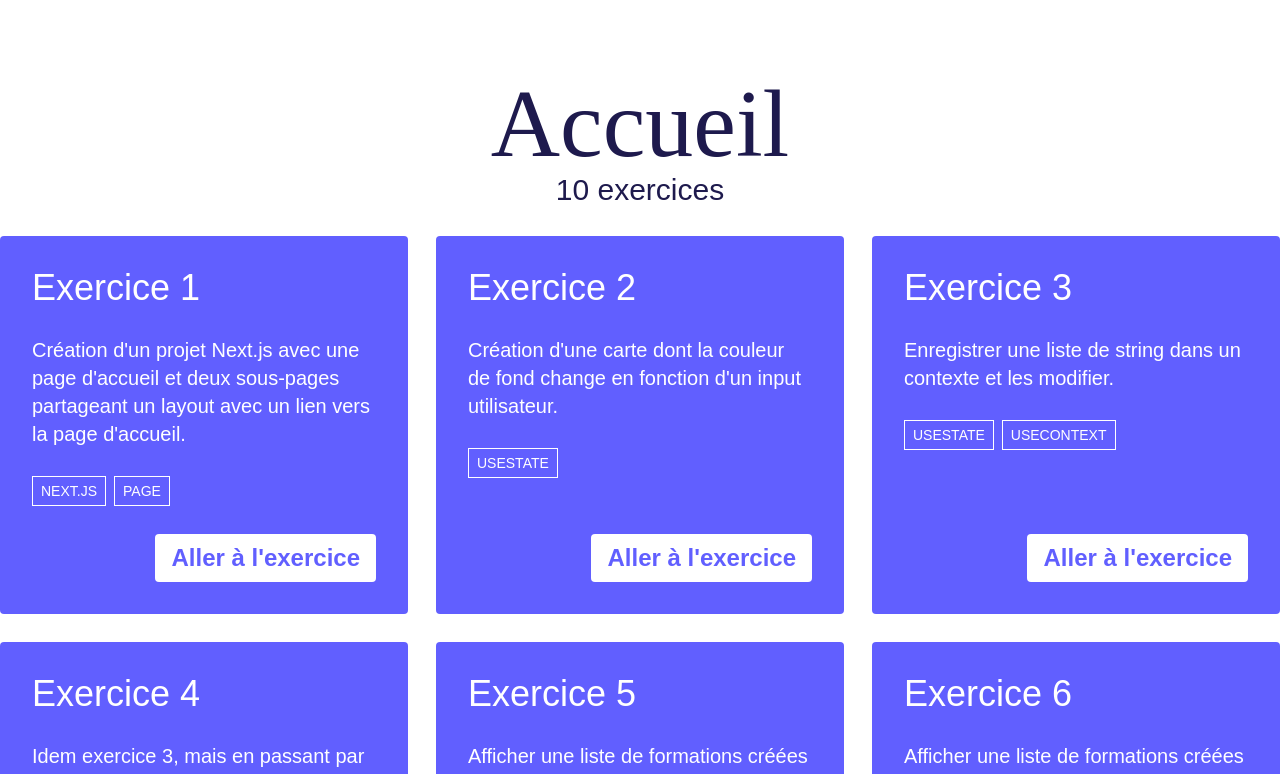
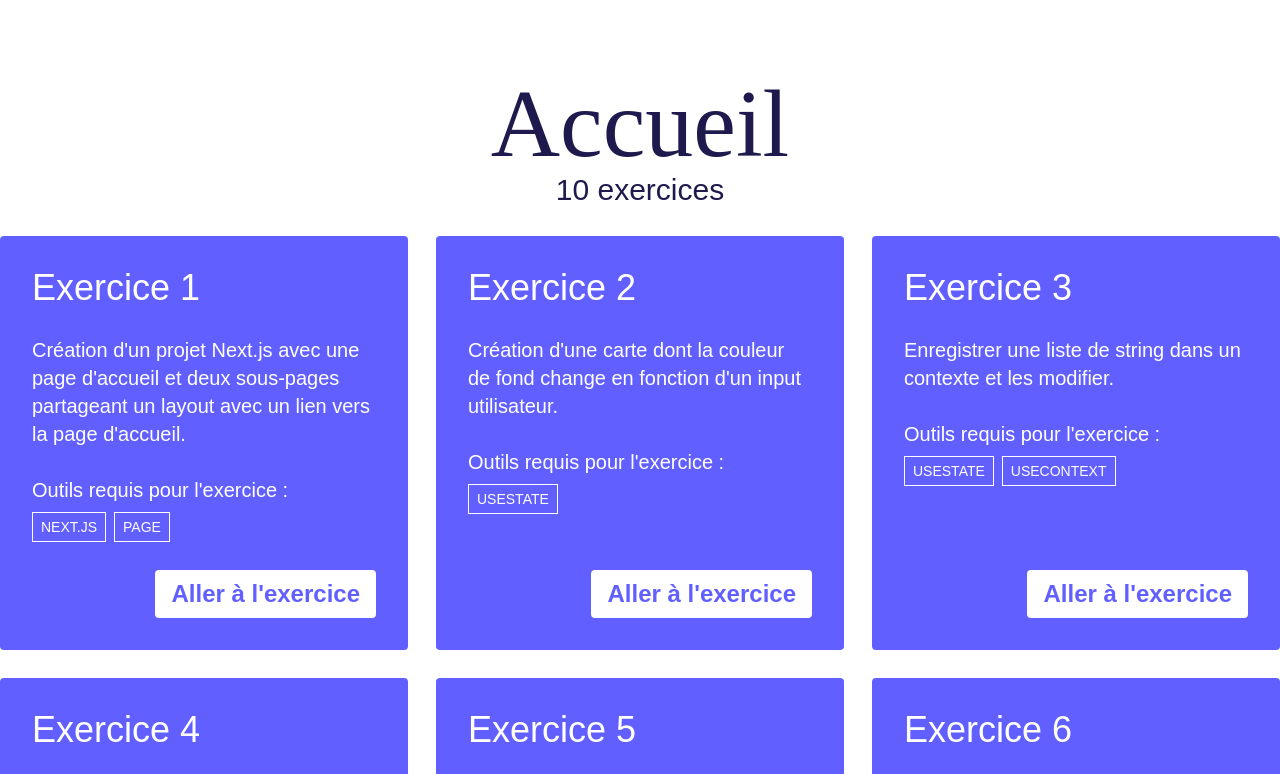
Before and after one commit to piksail/greta-next-baserow, a Next.js app: page / in a window 1280 px wide. Shown: the top 774 px of the page. Built offline with nearby package versions, Linux system fonts and the light colour scheme; a web font is replaced by a local one.

Commit message:
feat(page): be clearer about required tools for exercices

```diff
--- a/app/page.tsx
+++ b/app/page.tsx
@@ -52,7 +52,7 @@ export default function Home() {
       id: 9,
       description:
         "En tant qu'utilisateur authentifié sur Baserow, ajouter une nouvelle formation.",
-      keywords: ["useMutation", "Baserow", "react-hook-form"],
+      keywords: ["useMutation", "Baserow", "react-hook-form", "axios"],
     },
     {
       id: 10,
@@ -76,6 +76,8 @@ export default function Home() {
           >
             <h2 className="text-4xl">Exercice {exercice.id}</h2>
             <p className="">{exercice.description}</p>
+            <div>
+              <p className="mb-2">Outils requis pour l&apos;exercice&nbsp;:</p>
               <ul className="flex flex-wrap gap-2 text-sm uppercase">
                 {exercice.keywords.map((kw) => (
                   <li key={kw} className="border-[1px] border-white px-2 py-1">
@@ -83,6 +85,7 @@ export default function Home() {
                   </li>
                 ))}
               </ul>
+            </div>
             <Link
               href={`/exo-${exercice.id}`}
               className="mt-auto ml-auto inline-block w-fit rounded bg-white px-4 py-2 text-2xl font-bold text-indigo-500"
```
Lines whose indentation alone changed are shown as unchanged.
